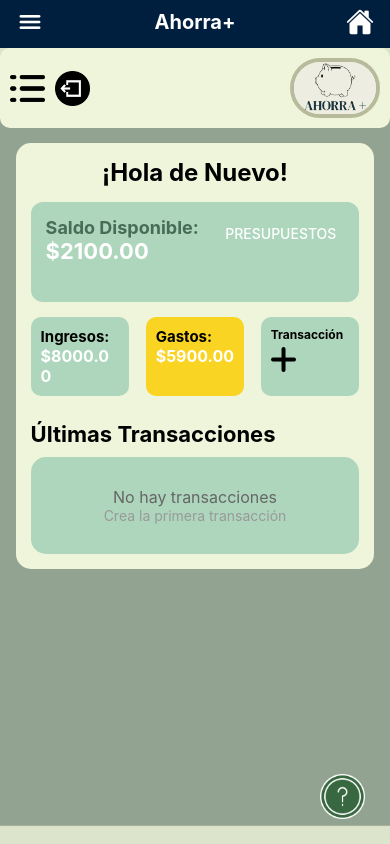
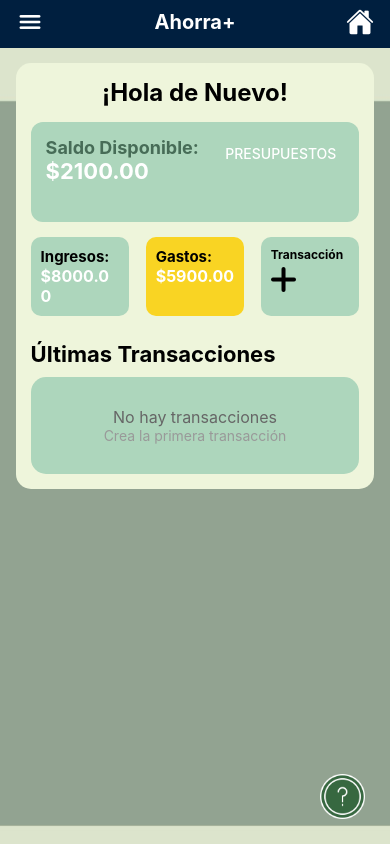
Before and after one commit to 19084DANI/Movil, a React Native app in the folder ProyectoMovil/: screen /Menu in a window 390 px wide. Built offline with nearby package versions, Linux system fonts and the light colour scheme.

Commit message:
Eliminación de lo que teníamos antes

```diff
--- a/ProyectoMovil/Screens/HomeScreen.js
+++ b/ProyectoMovil/Screens/HomeScreen.js
@@ -79,17 +79,6 @@ export default function BotonesScreen() {
           source={require('../assets/fondo1.jpg')}
           resizeMode='cover'
           style={styles.backgrounds}>
-
-          <View style={styles.encabezado}>
-            <View style={{ flexDirection: 'row', width: 90 }}>
-              <Image style={[styles.menuhamburgesa, { marginRight: 10 }]} source={require('../assets/menu.png')} />
-              <TouchableOpacity onPress={() => setScreen('login')}>
-                <Image style={styles.menuhamburgesa} source={require('../assets/salir.png')} />
-              </TouchableOpacity>
-            </View>
-
-            <Image style={styles.logo} source={require('../assets/logo.jpg')} />
-          </View>
 
           <View style={styles.Container}>
 
```
